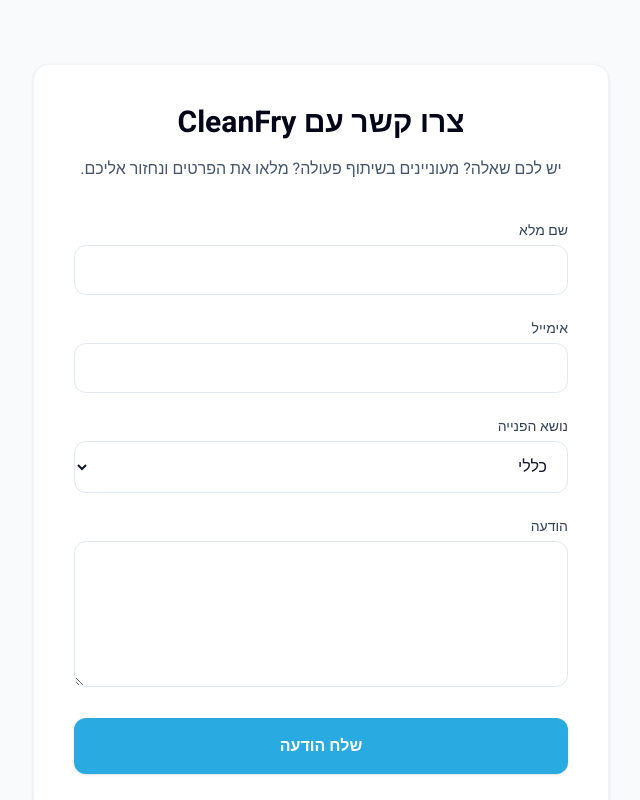
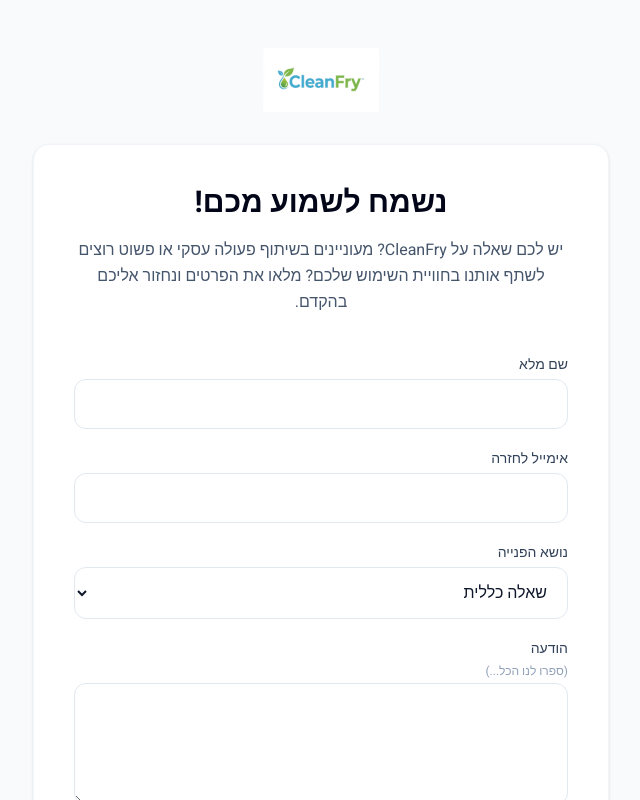
Before and after one commit to matikurland-oss/cleanfry-website, a React (Vite) app: page /contact in a window 1280 px wide. Shown: the top 800 px of the page, without its empty margins (319-959 px from the left). Built offline with nearby package versions, Linux system fonts and the light colour scheme.

Commit message:
Update ContactPage.tsx

```diff
--- a/src/ContactPage.tsx
+++ b/src/ContactPage.tsx
@@ -1,43 +1,97 @@
 import React from 'react';
+import { Link } from 'react-router-dom';
 
 const ContactPage = () => {
   return (
-    <div className="bg-slate-50 min-h-screen py-16 px-4" direction="rtl">
-      <div className="max-w-xl mx-auto bg-white p-10 rounded-2xl shadow-sm border border-slate-100">
-        <h1 className="text-3xl font-bold text-slate-950 text-center mb-4">צרו קשר עם CleanFry</h1>
-        <p className="text-slate-600 text-center mb-10">יש לכם שאלה? מעוניינים בשיתוף פעולה? מלאו את הפרטים ונחזור אליכם.</p>
+    <div className="bg-slate-50 min-h-screen py-12 px-4" dir="rtl">
+      <div className="max-w-xl mx-auto">
 
-        {/* אל תשכח להחליף את 'YOUR_FORMSPREE_ID' ב-ID האמיתי שקיבלת מהם */}
-        <form action="https://formspree.io/f/YOUR_FORMSPREE_ID" method="POST" className="space-y-6">
+        {/* לוגו בראש העמוד */}
+        <div className="flex justify-center mb-8">
+          <Link to="/">
+            <img
+              src="/logo.png"
+              alt="CleanFry Logo"
+              className="h-16 w-auto object-contain cursor-pointer"
+            />
+          </Link>
+        </div>
+
+        <div className="bg-white p-8 md:p-10 rounded-2xl shadow-sm border border-slate-100">
+          {/* כותרת וטקסט שביקשת */}
+          <h1 className="text-3xl font-bold text-slate-950 text-center mb-4">
+            נשמח לשמוע מכם!
+          </h1>
+          <p className="text-slate-600 text-center mb-10 leading-relaxed">
+            יש לכם שאלה על CleanFry? מעוניינים בשיתוף פעולה עסקי או פשוט רוצים לשתף אותנו בחוויית השימוש שלכם? מלאו את הפרטים ונחזור אליכם בהקדם.
+          </p>
+
+          {/* טופס יצירת קשר - אל תשכח להחליף את ה-ID כשיגיע המייל מ-Zoho */}
+          <form action="https://formspree.io/f/YOUR_FORMSPREE_ID" method="POST" className="space-y-5">
 
             <div>
               <label htmlFor="name" className="block text-sm font-medium text-slate-700 mb-1">שם מלא</label>
-            <input type="text" name="name" id="name" required className="w-full px-4 py-3 border border-slate-200 rounded-xl focus:ring-2 focus:ring-brand-blue/20 focus:border-brand-blue transition" />
+              <input
+                type="text"
+                name="name"
+                id="name"
+                required
+                className="w-full px-4 py-3 border border-slate-200 rounded-xl focus:ring-2 focus:ring-blue-500/20 focus:border-blue-500 transition outline-none"
+              />
             </div>
 
             <div>
-            <label htmlFor="email" className="block text-sm font-medium text-slate-700 mb-1">אימייל</label>
-            <input type="email" name="email" id="email" required className="w-full px-4 py-3 border border-slate-200 rounded-xl focus:ring-2 focus:ring-brand-blue/20 focus:border-brand-blue transition" />
+              <label htmlFor="email" className="block text-sm font-medium text-slate-700 mb-1">אימייל לחזרה</label>
+              <input
+                type="email"
+                name="email"
+                id="email"
+                required
+                className="w-full px-4 py-3 border border-slate-200 rounded-xl focus:ring-2 focus:ring-blue-500/20 focus:border-blue-500 transition outline-none"
+              />
             </div>
 
             <div>
               <label htmlFor="subject" className="block text-sm font-medium text-slate-700 mb-1">נושא הפנייה</label>
-            <select name="subject" id="subject" className="w-full px-4 py-3 border border-slate-200 rounded-xl focus:ring-2 focus:ring-brand-blue/20 focus:border-brand-blue transition bg-white">
-              <option value="general">כללי</option>
-              <option value="order">שאלות על הזמנה</option>
-              <option value="business">שיתוף פעולה עסקי</option>
+              <select
+                name="subject"
+                id="subject"
+                className="w-full px-4 py-3 border border-slate-200 rounded-xl focus:ring-2 focus:ring-blue-500/20 focus:border-blue-500 transition bg-white outline-none"
+              >
+                <option value="שאלה כללית">שאלה כללית</option>
+                <option value="שיתוף פעולה עסקי">שיתוף פעולה עסקי</option>
+                <option value="חווית שימוש במוצר">חווית שימוש במוצר</option>
+                <option value="אחר">אחר</option>
               </select>
             </div>
 
             <div>
               <label htmlFor="message" className="block text-sm font-medium text-slate-700 mb-1">הודעה</label>
-            <textarea name="message" id="message" rows={5} required className="w-full px-4 py-3 border border-slate-200 rounded-xl focus:ring-2 focus:ring-brand-blue/20 focus:border-brand-blue transition"></textarea>
+              <span className="text-xs text-slate-400 mb-1 block">(ספרו לנו הכל...)</span>
+              <textarea
+                name="message"
+                id="message"
+                rows={4}
+                required
+                className="w-full px-4 py-3 border border-slate-200 rounded-xl focus:ring-2 focus:ring-blue-500/20 focus:border-blue-500 transition outline-none"
+              ></textarea>
             </div>
 
-          <button type="submit" className="w-full bg-brand-blue text-white py-4 px-6 rounded-xl font-bold hover:bg-brand-blue/90 transition duration-150 shadow-sm">
-            שלח הודעה
+            <button
+              type="submit"
+              className="w-full bg-slate-900 text-white py-4 px-6 rounded-xl font-bold hover:bg-slate-800 transition duration-150 shadow-lg mt-4"
+            >
+              שליחת הודעה
             </button>
           </form>
+
+          {/* כפתור חזרה לדף הבית */}
+          <div className="mt-8 text-center">
+            <Link to="/" className="text-sm text-slate-400 hover:text-slate-600 transition">
+              ← חזרה לדף הבית
+            </Link>
+          </div>
+        </div>
       </div>
     </div>
   );
```
Lines whose indentation alone changed are shown as unchanged.
